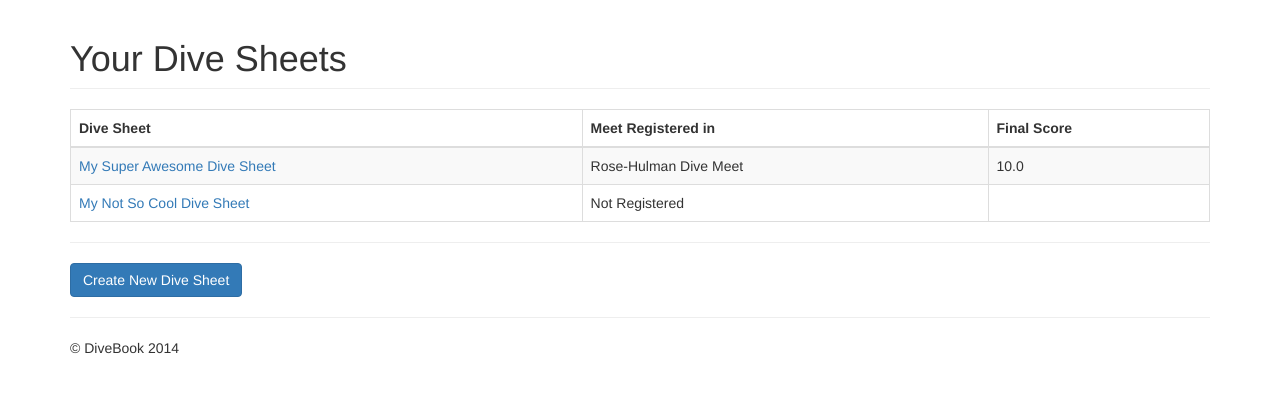
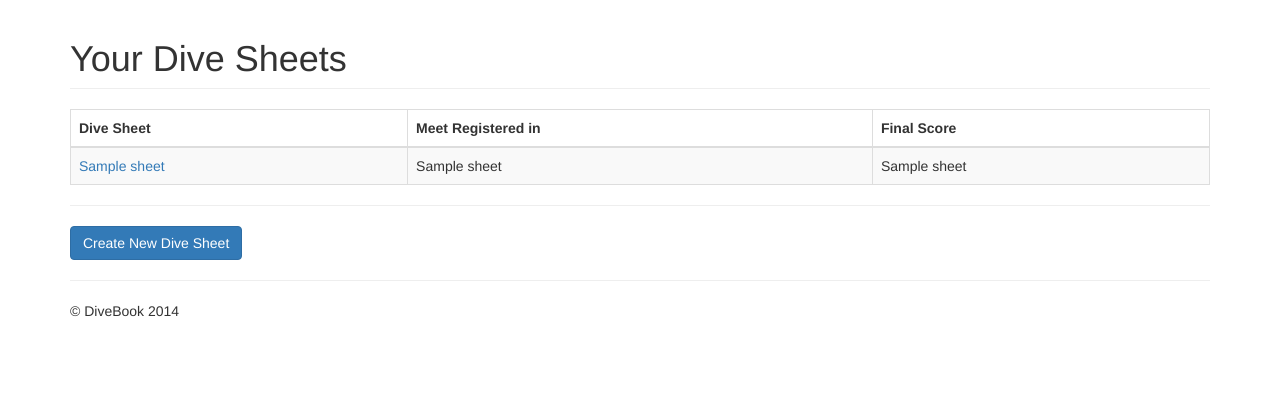
Before and after one commit to AnimositE/DatabasesProject, a Flask app: template DiveBook/templates/divesheets.html in a window 1280 px wide. Shown: the part 51-444 px from the top of the page. Run offline with Flask 2, Linux system fonts and the light colour scheme; the template is opened without the code that fills it: most values are stand-ins (such as "Sample title", 1, 10 or a date in 2020); some libraries are stand-ins or nearby versions.

Commit message:
DiveSheets

```diff
--- a/DiveBook/database.py
+++ b/DiveBook/database.py
@@ -74,7 +74,7 @@ class Database:
     # DIVESHEETS --------------------------------------------------------------------
 
     def getDiveSheets(self, diverid):
-        self.cursor.execute("SELECT * FROM DiveSheets WHERE diverID=%s;",[diverid])
+        self.cursor.execute("SELECT id, name, title, finalScore FROM DiveSheets,Meets WHERE meetID=Meets.id, diverID=%s;",[diverid])
         return self.cursor.fetchall()
 
     def getDiveSheet(self, id, sheetid):
--- a/DiveBook/templates/createdivesheet.html
+++ b/DiveBook/templates/createdivesheet.html
@@ -101,7 +101,7 @@
         <td>
           <select class="form-control" name="dive{{i}}">
            {% for dive in dives %}
-           <option value="{{dive[0]}}">{{dive[1]}} {{dive[2]}} Height:{{dive[3]}}</option>
+           <option value="{{dive[0]|striptags}}">{{dive[1]|striptags}} {{dive[2]|striptags}} Height:{{dive[3]|striptags}}</option>
            {% endfor %}
           </select>
 				</td>
--- a/DiveBook/templates/divesheet.html
+++ b/DiveBook/templates/divesheet.html
@@ -110,7 +110,7 @@
         </thead>
         <tbody>
             {% for i in range(1,11) %}<tr>
-			  <td>{{i}}</td>{% for j in range(0,15) %}<td>{{sheet[0][3][1][j]}}</td>{% endfor %}</tr>{% endfor %}
+			  <td>{{i}}</td>{% for j in range(0,15) %}<td>{{sheet[0][3][1][j]|striptags}}</td>{% endfor %}</tr>{% endfor %}
           </tbody>
       </table>
       <ul class="list-group"></ul>
--- a/DiveBook/templates/divesheets.html
+++ b/DiveBook/templates/divesheets.html
@@ -93,20 +93,13 @@
           </tr>
         </thead>
         <tbody>
+          {% for sheet in sheets %}
           <tr>
-            <td>
-              <a href="/divesheets/1">My Super Awesome Dive Sheet</a>
-            </td>
-            <td>Rose-Hulman Dive Meet</td>
-            <td>10.0</td>
+            <td><a href="/divesheets/{{sheet[0]}}">{{sheet[1]|striptags}}</a></td>
+            <td>{{sheet[2]|striptags}}</td>
+            <td>{{sheet[3]|striptags}}</td>
           </tr>
-          <tr>
-            <td>
-              <a href="/divesheets/1">My Not So Cool Dive Sheet</a>
-            </td>
-            <td>Not Registered</td>
-            <td></td>
-          </tr>
+          {% endfor %}
         </tbody>
       </table>
       <hr>
--- a/DiveBook/templates/editdivesheet.html
+++ b/DiveBook/templates/editdivesheet.html
@@ -91,7 +91,7 @@
         </div>{% if meet %}
         <label class="form-label">Current Meet</label>
         <ul class="list-group">
-          <li class="list-group-item">{{meet}}</li>
+          <li class="list-group-item">{{meet|striptags}}</li>
         </ul>{% endif %}
         <table class="table table-condensed table-bordered">
           <thead>
@@ -106,7 +106,7 @@
              <td>{{i}}</td>
              <td><select class="form-control" name="dive{{i}}">
               {% for dive in dives %}
-              <option value="{{dive[sheet[0][3][1][0]]}}">{{dive[1]}} {{dive[2]}} Height:{{dive[3]}}</option>
+              <option value="{{dive[sheet[0][3][1][0]]|striptags}}">{{dive[1]|striptags}} {{dive[2]|striptags}} Height:{{dive[3]|striptags}}</option>
               {% endfor %}
              </select></td>
             </tr>
```
Also changed, not shown: DiveBook/divesheets.py (+4 -4 lines).
